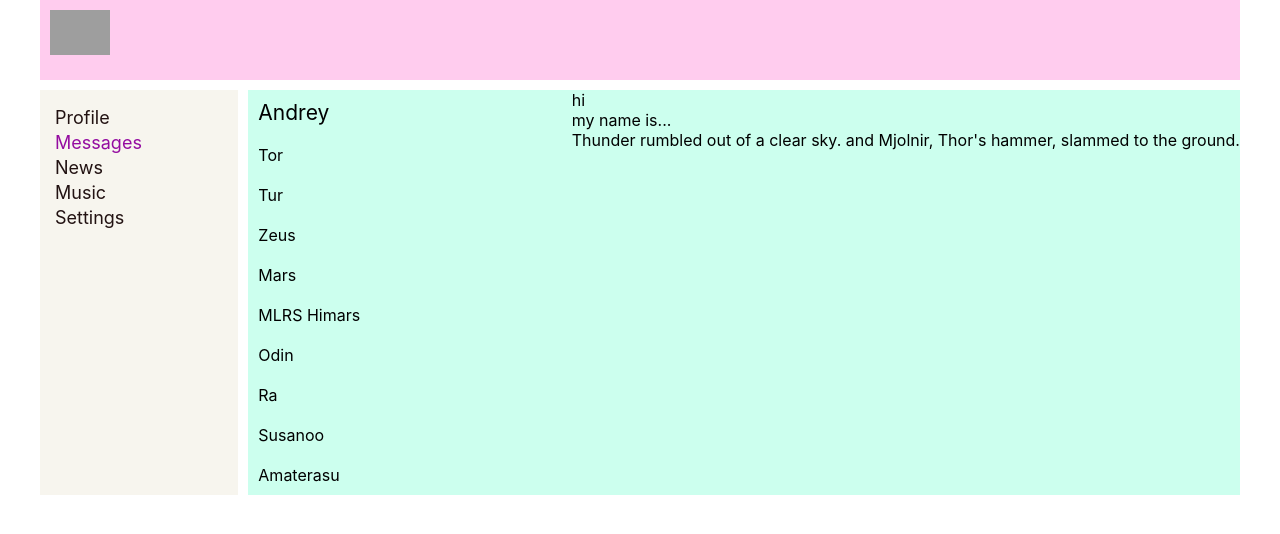
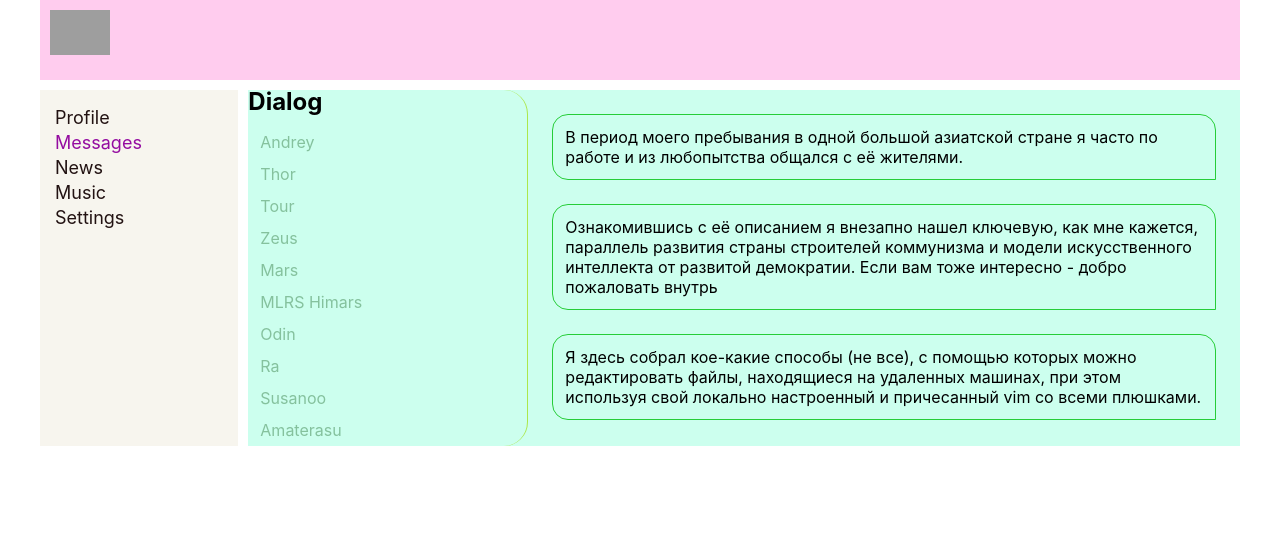
Before and after one commit to anikulcha/react_bas, a React (Create React App) app: page /dialogs in a window 1280 px wide. Shown: the top 534 px of the page. Built offline with nearby package versions, Linux system fonts and the light colour scheme; grey boxes are pictures that could not be loaded.

Commit message:
map lessons

```diff
--- a/src/App.js
+++ b/src/App.js
@@ -26,7 +26,7 @@ const App = () => {
           <Routes>
             <Route path="/profile" element={<Profile />} />
 
-            <Route path='/dialogs' element={<Dialogs />} />
+            <Route path='/dialogs/*' element={<Dialogs />} />
 
             <Route path='/news' element={<News />}/>
             <Route path='/music' element={<Music />} />
--- a/src/components/Dialogs/Dialogs.jsx
+++ b/src/components/Dialogs/Dialogs.jsx
@@ -1,28 +1,57 @@
 import React from 'react'
 import style from './Dialogs.module.css'
+import { NavLink } from 'react-router-dom'
+
+const DialogItem = (props) => {
+    let path = `/dialogs/${props.id}`
+    return(
+        <div className={style.dialog}>
+            <NavLink
+                to={path}
+                className={navData => navData.isActive ?
+                            style.active : style.dialog}
+            >
+                {props.name}
+            </NavLink>
+        </div>
+    )
+}
+
+const Message = (props) => {
+    return <div className={style.message}>{props.message}</div>
+}
 
 const Dialogs = () => {
+    let dialogsData = [
+        {id: 1, name: 'Andrey'},
+        {id: 2, name: 'Thor'},
+        {id: 3, name: 'Tour'},
+        {id: 4, name: 'Zeus'},
+        {id: 5, name: 'Mars'},
+        {id: 6, name: 'MLRS Himars'},
+        {id: 7, name: 'Odin'},
+        {id: 8, name: 'Ra'},
+        {id: 9, name: 'Susanoo'},
+        {id: 10, name: 'Amaterasu'}
+    ]
+    let dialogsElements = dialogsData.map(dialog =>  <DialogItem name={dialog.name} id={dialog.id} />)
+
+    let messagesData = [
+        { id: 1, message: 'В период моего пребывания в одной большой азиатской стране я часто по работе и из любопытства общался с её жителями.'},
+        { id: 2, message: 'Ознакомившись с её описанием я внезапно нашел ключевую, как мне кажется, параллель развития страны строителей коммунизма и модели искусственного интеллекта от развитой демократии. Если вам тоже интересно - добро пожаловать внутрь'},
+        { id: 1, message: 'Я здесь собрал кое-какие способы (не все), с помощью которых можно редактировать файлы, находящиеся на удаленных машинах, при этом используя свой локально настроенный и причесанный vim со всеми плюшками.'},
+    ]
+    let messagesElements = messagesData.map(message => <Message message={message.message} id={message.id} />)
+
     return (
         <div className={style.dialogs}>
+
             <div className={style.dialogsItems}>
-                <div className={`${style.dialog} ${style.active}`}>Andrey</div>
-                <div className={style.dialog}>Tor</div>
-                <div className={style.dialog}>Tur</div>
-                <div className={style.dialog}>Zeus</div>
-                <div className={style.dialog}>Mars</div>
-                <div className={style.dialog}>MLRS Himars</div>
-                <div className={style.dialog}>Odin</div>
-                <div className={style.dialog}>Ra</div>
-                <div className={style.dialog}>Susanoo</div>
-                <div className={style.dialog}>Amaterasu</div>
-
+                <h2 className={style.title}>Dialog</h2>
+                { dialogsElements }
             </div>
-            <div className='messages'>
-                <div className="message">
-                    hi
-                </div>
-                <div className="message">my name is...</div>
-                <div className="message">Thunder rumbled out of a clear sky. and Mjolnir, Thor's hammer, slammed to the ground.</div>
+            <div className={style.messages}>
+                { messagesElements }
             </div>
         </div>
     )
--- a/src/components/Dialogs/Dialogs.module.css
+++ b/src/components/Dialogs/Dialogs.module.css
@@ -1,14 +1,48 @@
 .dialogs{
     display: grid;
-    grid-template-columns: 2fr auto;
-}
-.dialogsItems .dialog{
-    padding: 10px
+    grid-template-columns: 280px auto;
 }
 
-.dialogsItems .active{
-    font-size: 21px;
+.title{
+    line-height: 24px;
+    margin: 0;
+    margin-bottom: 12px;
 }
 
+.dialogsItems{
+    border-right: 1px solid rgba(161, 223, 18, 0.74);
+    border-radius: 1.5em;
+}
+
+.dialogsItems .dialog{
+    padding: 6px;
+
+}
+
+.dialogsItems .dialog a{
+    text-decoration: none;
+    color: rgba(57, 128, 72, 0.485);
+    transition: .2s ease;
+}
+
+.dialogsItems .dialog a:hover{
+    color: rgba(57, 128, 72, 0.985);
+}
+
+.dialogsItems a.active {
+    font-size: 21px;
+    color: rgba(57, 128, 72, 0.985);
+    padding-left: 12px;
+    /* color: #000; */
+}
+
+
+
 .messages{}
-.message{}
+.dialogs .message{
+    border: 1px solid rgba(9, 196, 24, 0.849);
+    border-radius: 1em;
+    border-bottom-right-radius: 0;
+    margin: 24px;
+    padding: 12px;
+}
--- a/src/components/Profile/MyPosts/MyPosts.jsx
+++ b/src/components/Profile/MyPosts/MyPosts.jsx
@@ -2,24 +2,51 @@ import style from './MyPosts.module.css'
 import Post from './Posts/Post'
 
 const MyPosts = (props) => {
+    let profileImage = 'https://assets.reedpopcdn.com/-1631268637806.jpg/BROK/resize/1200x1200%3E/format/jpg/quality/70/-1631268637806.jpg';
+    let postsData = [
+      {
+        message: 'Имя Тиу исследователи соотносят с реконструированным именем общеиндоевропейского верховного бога, владыки небес (*Dyeus, ср. Зевс, Дьяус, Дэва, лат. Deus «бог»). Предполагается, что Тиу был вытеснен из этой ипостаси Одином.',
+        id: 1,
+        likeCount: 12
+      },
+      {
+        message: 'Тюр лишился руки, когда асы решили сковать огромного волка Фенрира волшебной цепью Глейпнир.',
+        id: 2,
+        likeCount: 8
+      },
+      {
+        message: 'Именем этого бога в германских языках было заменено имя римского бога Марса в названии вторника (лат. Martis dies) — норв. Tirsdag, англ. Tuesday.',
+        id: 3,
+        likeCount: 5
+      }
+    ]
+
+    let postsItem = postsData.map(p => <Post message={p.message} userAva= {profileImage} likes={p.likeCount} id={p.id} />)
 
     return(
         <div className='MyPosts'>
-          My posts
-          <div>
-            new posts
+          <div className={style.posts}>
+            <div>
+              <h3>Addition new post</h3>
+              <div>
+                <textarea></textarea>
+              </div>
+
+              <button>add post</button>
+            </div>
+            <h3>My posts</h3>
+              {/* <Post
+                message={postsData[0].message}
+                userAva= {profileImage}
+                likes={postsData[0].likeCount}
+              />
+              <Post
+                message={postsData[1].message}
+                userAva= {profileImage}
+                likes={postsData[1].likeCount}
+              /> */}
+              { postsItem }
           </div>
-          <div>
-            <textarea></textarea>
-            <button>add post</button>
-          </div>
-          <div className={style.posts}>
-            <Post name='andre' message="hi my name Andrey" userAva='https://n1s2.hsmedia.ru/6a/46/ae/6a46aeed947a183d67d1bc48211151bf/480x496_0xac120003_4430520541578509619.jpg' likes='12' />
-            <Post name='android' message="it's my first post" userAva="https://encrypted-tbn0.gstatic.com/images?q=tbn:ANd9GcSRb0lOhuAbflByagOfYUg5R8F1zGO1aN4woA&usqp=CAU" likes='2' />
-            <Post name="Optimus" message='ddd' userAva="https://www.1zoom.ru/big2/946/289597-frederika.jpg" likes='32' />
-            <Post name="Altair" message='lorem ipsum dolor' userAva="https://encrypted-tbn0.gstatic.com/images?q=tbn:ANd9GcQaSl1GeKsq165H0CnVLkyCou1I3m9Chm1cTg&usqp=CAU" likes='25' />
-          </div>
-
         </div>
     )
 }
--- a/src/components/Profile/MyPosts/MyPosts.module.css
+++ b/src/components/Profile/MyPosts/MyPosts.module.css
@@ -1,10 +1,12 @@
 
 .MyPosts{
+
   grid-area: posts;
   background-color: #111;
 }
 
-.post{
+.posts{
+  padding: 10px 0 0 10px;
   color: #fc1
 }
 
--- a/src/components/Profile/MyPosts/Posts/Post.jsx
+++ b/src/components/Profile/MyPosts/Posts/Post.jsx
@@ -1,21 +1,15 @@
 import style from './Post.module.css'
 
 const Post = (props) => {
-  // if(props.name === ''){
-  //   props.name = 'anonymus'
-  // }
   return(
     <div className={style.post}>
       <img src={props.userAva} alt='image for user' />
       <div className={style.block}>
         <div className={style.cont}>
-          <div className={style.name}>{props.name}</div>
           <div className={style.msg}>{props.message}</div>
         </div>
         <div className={style.likes}>{props.likes}</div>
       </div>
-
-
   </div>
   )
 
--- a/src/components/Profile/Profile.jsx
+++ b/src/components/Profile/Profile.jsx
@@ -1,12 +1,11 @@
 import style from './Profile.module.css'
 import MyPosts from './MyPosts/MyPosts'
+import ProfileInfo from './ProfileInfo/ProfileInfo'
 
 const Profile = () => {
     return(
         <div className={style.content}>
-          <div>
-            <img src="https://img.freepik.com/free-photo/aerial-drone-panorama-view-of-chisinau-moldova-at-sunrise_1268-17504.jpg?w=1000" alt='alt' />
-          </div>
+          <ProfileInfo />
           <MyPosts />
         </div>
     )
--- /dev/null
+++ b/src/components/Profile/ProfileInfo/ProfileInfo.jsx
@@ -0,0 +1,21 @@
+import style from './ProfileInfo.module.css'
+
+const ProfileInfo = () => {
+    return (
+        <div>
+            <div>
+                <img
+                    src="https://img.freepik.com/free-photo/aerial-drone-panorama-view-of-chisinau-moldova-at-sunrise_1268-17504.jpg?w=1000"
+                    alt='alt'
+                />
+            </div>
+            <div className={style.descrBlock}>
+                ava + descr
+            </div>
+
+        </div>
+
+    )
+}
+
+export default ProfileInfo
--- /dev/null
+++ b/src/components/Profile/ProfileInfo/ProfileInfo.module.css
@@ -0,0 +1,3 @@
+.descrBlock{
+  padding: 10px;
+}
```
Also changed, not shown: src/components/Dialogs/messages/Andrey.jsx (added, +10 -0 lines), src/components/Dialogs/messages/Tor.jsx (added), src/components/Dialogs/messages/Tur.jsx (added).
